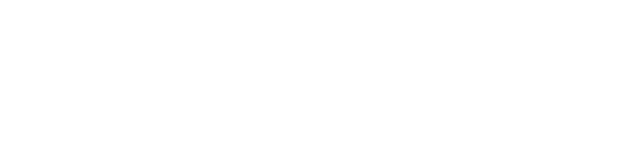
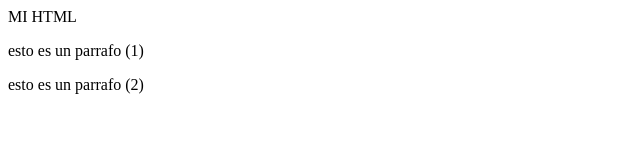
Before and after one commit to erniemaldonado/tes01_livinglab, a plain HTML site: page index.html in a window 1280 px wide. Shown: the whole page, without its empty margins (0-640 px from the left). Drawn offline with Linux system fonts and the light colour scheme.

Commit message:
agregue etiqueta p (parrafos)

```diff
--- a/index.html
+++ b/index.html
@@ -7,6 +7,12 @@
     <title>Document</title>
 </head>
 <body>
-
+    MI HTML <br>
+    <p>
+        esto es un parrafo (1)
+    </p>
+    <p>
+        esto es un parrafo (2)
+    </p>
 </body>
 </html>
```
